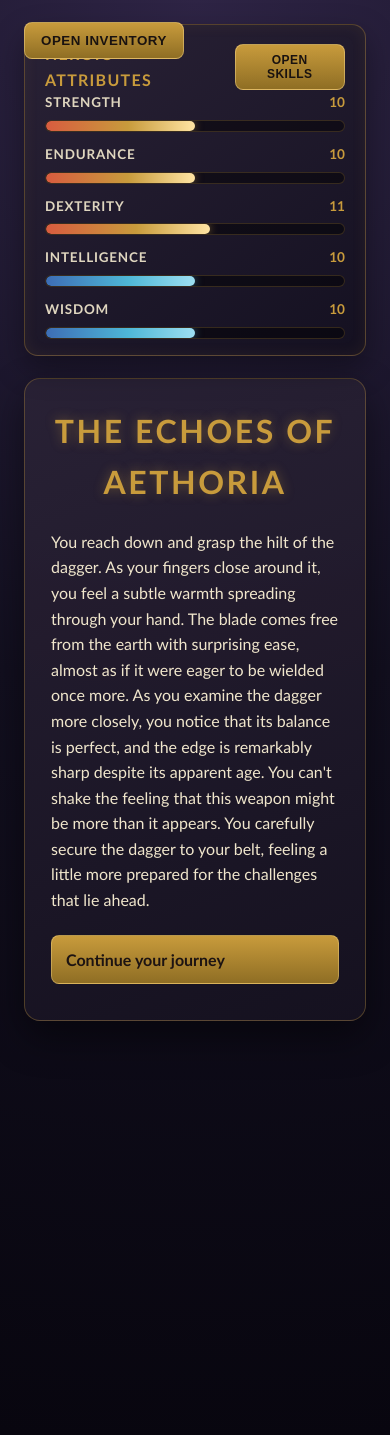
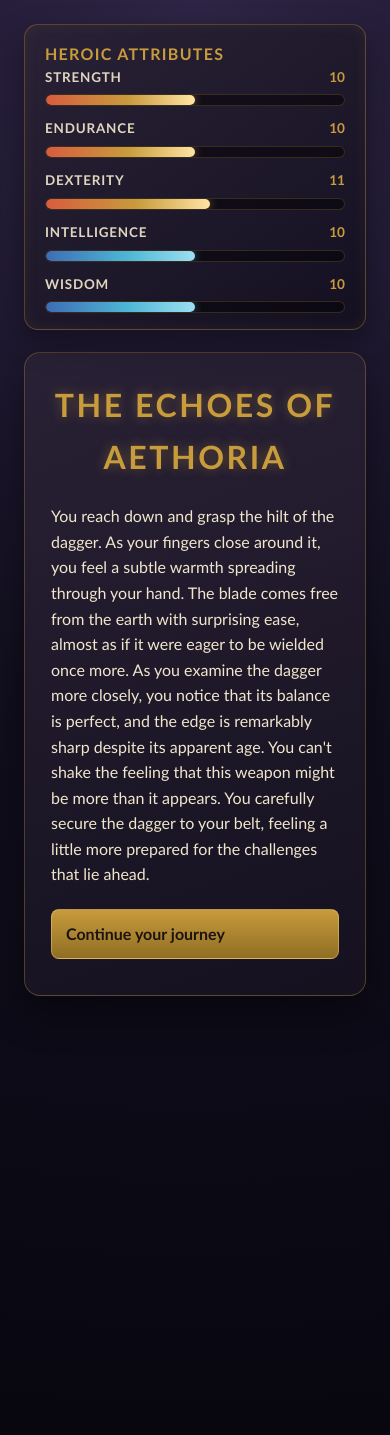
Before and after one commit to jermon/The-Echoes-of-Aethoria, a Jekyll site: the page built from scenes/take_dagger.html, in a window 390 px wide. Built offline with Jekyll 4.4.1, drawn with Linux system fonts in a browser that asks for light colours.

Commit message:
Improve popup UX and replace browser alerts

```diff
--- a/_includes/character_stats.html
+++ b/_includes/character_stats.html
@@ -1,7 +1,6 @@
 <header id="character-stats">
     <div class="character-stats-heading">
         <h2>Heroic Attributes</h2>
-        <button id="open-skills" type="button">Open Skills</button>
     </div>
     <div id="stats-container">
         <div class="stat">
--- a/_includes/inventory_popup.html
+++ b/_includes/inventory_popup.html
@@ -17,7 +17,5 @@
 
         <p id="inventory-message" aria-live="polite"></p>
         <div id="inventory-list"></div>
-        <button id="close-inventory">Close</button>
     </div>
 </div>
-<button id="open-inventory">Open Inventory</button>
--- a/assets/css/main.scss
+++ b/assets/css/main.scss
@@ -180,6 +180,7 @@
 
 .popup-content {
     height: 100%;
+    overflow: hidden;
     background: linear-gradient(180deg, #20182f 0%, #120e1d 100%);
     border-right: 1px solid rgba($rune-gold, 0.35);
     padding: 22px;
@@ -224,41 +225,21 @@
     margin: 0 0 12px;
 }
 
-#open-inventory,
-#close-inventory,
-#open-skills,
-#close-skills {
-    background: linear-gradient(180deg, $rune-gold 0%, $rune-gold-dark 100%);
-    color: #191210;
-    border: 1px solid rgba(#f5d689, 0.5);
-    padding: 10px 16px;
-    cursor: pointer;
-    border-radius: 8px;
-    font-weight: 700;
-    text-transform: uppercase;
-    letter-spacing: 0.04em;
-    transition: filter 0.2s ease;
-
-    &:hover {
-        filter: brightness(1.08);
-    }
-}
-
-#open-inventory {
-    position: fixed;
-    top: 22px;
-    left: 24px;
-    z-index: 220;
-}
-
-#open-skills {
-    position: static;
-    padding: 8px 12px;
-    font-size: 0.75rem;
-}
 
 #skills-tree {
     margin: 14px 0 18px;
+    max-height: calc(100vh - 140px);
+    overflow-y: auto;
+    padding-right: 8px;
+
+    &::-webkit-scrollbar {
+        width: 8px;
+    }
+
+    &::-webkit-scrollbar-thumb {
+        background: rgba($rune-gold, 0.45);
+        border-radius: 999px;
+    }
 
     .skills-list {
         list-style: none;
@@ -307,6 +288,17 @@
         background: rgba(20, 20, 33, 0.72);
         font-weight: 400;
         font-size: 0.86rem;
+        display: flex;
+        align-items: center;
+        justify-content: space-between;
+        gap: 8px;
+    }
+
+    .skill-level {
+        color: $rune-gold;
+        font-size: 0.78rem;
+        font-weight: 700;
+        white-space: nowrap;
     }
 }
 
@@ -351,3 +343,41 @@
         }
     }
 }
+
+
+#game-toast-container {
+    position: fixed;
+    top: 20px;
+    right: 20px;
+    z-index: 500;
+    display: grid;
+    gap: 10px;
+    pointer-events: none;
+}
+
+.game-toast {
+    min-width: 220px;
+    max-width: min(360px, 80vw);
+    padding: 10px 14px;
+    border-radius: 10px;
+    border: 1px solid rgba($rune-gold, 0.28);
+    background: linear-gradient(180deg, rgba(34, 24, 49, 0.97) 0%, rgba(17, 12, 26, 0.97) 100%);
+    color: $parchment;
+    box-shadow: 0 10px 24px rgba(0, 0, 0, 0.35);
+    transform: translateX(120%);
+    opacity: 0;
+    transition: transform 0.34s ease, opacity 0.34s ease;
+}
+
+.game-toast.show {
+    transform: translateX(0);
+    opacity: 1;
+}
+
+.game-toast-success {
+    border-color: rgba($mana, 0.6);
+}
+
+.game-toast-warning {
+    border-color: rgba($ember, 0.55);
+}
--- a/assets/js/game.js
+++ b/assets/js/game.js
@@ -26,22 +26,64 @@
     {
         name: 'Combat',
         branches: [
-            { name: 'Melee', skills: ['Swordplay', 'Shield Bash', 'Riposte'] },
-            { name: 'Ranged', skills: ['Longbow Aim', 'Quick Draw', 'Piercing Shot'] }
+            {
+                name: 'Melee',
+                skills: [
+                    { name: 'Swordplay', level: 4 },
+                    { name: 'Shield Bash', level: 3 },
+                    { name: 'Riposte', level: 2 }
+                ]
+            },
+            {
+                name: 'Ranged',
+                skills: [
+                    { name: 'Longbow Aim', level: 5 },
+                    { name: 'Quick Draw', level: 3 },
+                    { name: 'Piercing Shot', level: 4 }
+                ]
+            }
         ]
     },
     {
         name: 'Survival',
         branches: [
-            { name: 'Tracking', skills: ['Trail Reading', 'Scent Marking', 'Silent Pursuit'] },
-            { name: 'Fieldcraft', skills: ['Camp Setup', 'Foraging', 'Herbal Remedy'] }
+            {
+                name: 'Tracking',
+                skills: [
+                    { name: 'Trail Reading', level: 4 },
+                    { name: 'Scent Marking', level: 2 },
+                    { name: 'Silent Pursuit', level: 3 }
+                ]
+            },
+            {
+                name: 'Fieldcraft',
+                skills: [
+                    { name: 'Camp Setup', level: 4 },
+                    { name: 'Foraging', level: 5 },
+                    { name: 'Herbal Remedy', level: 3 }
+                ]
+            }
         ]
     },
     {
         name: 'Mysticism',
         branches: [
-            { name: 'Runes', skills: ['Glyph Etching', 'Ward Sigils', 'Resonance Binding'] },
-            { name: 'Mind Arts', skills: ['Focus Trance', 'Echo Sense', 'Spirit Lure'] }
+            {
+                name: 'Runes',
+                skills: [
+                    { name: 'Glyph Etching', level: 2 },
+                    { name: 'Ward Sigils', level: 3 },
+                    { name: 'Resonance Binding', level: 1 }
+                ]
+            },
+            {
+                name: 'Mind Arts',
+                skills: [
+                    { name: 'Focus Trance', level: 4 },
+                    { name: 'Echo Sense', level: 5 },
+                    { name: 'Spirit Lure', level: 2 }
+                ]
+            }
         ]
     }
 ];
@@ -104,6 +146,35 @@
     };
 }
 
+function showGlideAlert(message, type = 'info') {
+    const containerId = 'game-toast-container';
+    let container = document.getElementById(containerId);
+
+    if (!container) {
+        container = document.createElement('div');
+        container.id = containerId;
+        container.setAttribute('aria-live', 'polite');
+        container.setAttribute('aria-atomic', 'true');
+        document.body.appendChild(container);
+    }
+
+    const toast = document.createElement('div');
+    toast.className = `game-toast game-toast-${type}`;
+    toast.textContent = message;
+    container.appendChild(toast);
+
+    requestAnimationFrame(() => {
+        toast.classList.add('show');
+    });
+
+    setTimeout(() => {
+        toast.classList.remove('show');
+        setTimeout(() => {
+            toast.remove();
+        }, 340);
+    }, 2500);
+}
+
 function addToInventory(itemName, preferredCompartment = 'back') {
     const itemData = getItemData(itemName);
     const item = { name: itemName, ...itemData };
@@ -120,11 +191,13 @@
 
     if (!fittingCompartment) {
         setInventoryMessage(`No room for ${itemName}. It exceeds space or weight limits.`);
+        showGlideAlert(`No room for ${itemName}.`, 'warning');
         return false;
     }
 
     gameState.inventory[fittingCompartment].push(item);
     setInventoryMessage(`${itemName} added to ${INVENTORY_COMPARTMENTS[fittingCompartment].label}.`);
+    showGlideAlert(`${itemName} added to ${INVENTORY_COMPARTMENTS[fittingCompartment].label}.`, 'success');
     updateInventoryDisplay();
     saveGame();
     return true;
@@ -255,7 +328,16 @@
             branch.skills.forEach(specificSkill => {
                 const specificItem = document.createElement('li');
                 specificItem.className = 'skill-specific';
-                specificItem.textContent = specificSkill;
+
+                const specificName = document.createElement('span');
+                specificName.textContent = specificSkill.name;
+
+                const specificLevel = document.createElement('span');
+                specificLevel.className = 'skill-level';
+                specificLevel.textContent = `Lvl ${specificSkill.level}/6`;
+
+                specificItem.appendChild(specificName);
+                specificItem.appendChild(specificLevel);
                 specificList.appendChild(specificItem);
             });
 
@@ -329,24 +411,44 @@
     }
 }
 
-function setupInventoryPopup() {
-    const openBtn = document.getElementById('open-inventory');
-    const closeBtn = document.getElementById('close-inventory');
-    const popup = document.getElementById('inventory-popup');
-    const addForm = document.getElementById('inventory-add-form');
+function setupEdgePopups() {
+    const inventoryPopup = document.getElementById('inventory-popup');
+    const skillsPopup = document.getElementById('skills-popup');
 
-    openBtn.addEventListener('click', () => {
-        popup.classList.add('show');
-    });
+    if (!inventoryPopup || !skillsPopup) {
+        return;
+    }
 
-    closeBtn.addEventListener('click', () => {
-        popup.classList.remove('show');
+    document.addEventListener('mousemove', event => {
+        const edgeThreshold = 24;
+
+        if (event.clientX <= edgeThreshold) {
+            inventoryPopup.classList.add('show');
+        }
+
+        if (event.clientX >= window.innerWidth - edgeThreshold) {
+            skillsPopup.classList.add('show');
+        }
     });
 
     document.addEventListener('keydown', event => {
         if (event.key === 'Escape') {
-            popup.classList.remove('show');
+            inventoryPopup.classList.remove('show');
+            skillsPopup.classList.remove('show');
         }
+    });
+}
+
+function setupInventoryPopup() {
+    const popup = document.getElementById('inventory-popup');
+    const addForm = document.getElementById('inventory-add-form');
+
+    if (!popup || !addForm) {
+        return;
+    }
+
+    popup.addEventListener('mouseleave', () => {
+        popup.classList.remove('show');
     });
 
     addForm.addEventListener('submit', event => {
@@ -360,32 +462,21 @@
 }
 
 function setupSkillsPopup() {
-    const openBtn = document.getElementById('open-skills');
-    const closeBtn = document.getElementById('close-skills');
     const popup = document.getElementById('skills-popup');
 
-    if (!openBtn || !closeBtn || !popup) {
+    if (!popup) {
         return;
     }
 
-    openBtn.addEventListener('click', () => {
-        popup.classList.add('show');
-    });
-
-    closeBtn.addEventListener('click', () => {
+    popup.addEventListener('mouseleave', () => {
         popup.classList.remove('show');
-    });
-
-    document.addEventListener('keydown', event => {
-        if (event.key === 'Escape') {
-            popup.classList.remove('show');
-        }
     });
 }
 
 document.addEventListener('DOMContentLoaded', function() {
     loadGame();
     handle404();
+    setupEdgePopups();
     setupInventoryPopup();
     setupSkillsPopup();
 
@@ -397,3 +488,5 @@
         });
     });
 });
+
+window.showGlideAlert = showGlideAlert;
--- a/scenes/find_dagger.html
+++ b/scenes/find_dagger.html
@@ -24,7 +24,7 @@
             if (this.textContent.includes('Take the dagger')) {
                 e.preventDefault();
                 addToInventory('Mysterious Dagger');
-                alert('You have added the Mysterious Dagger to your inventory!');
+                showGlideAlert('You have added the Mysterious Dagger to your inventory!', 'success');
                 window.location.href = 'take_dagger.html';
             }
         });
--- a/scenes/leave_dagger.html
+++ b/scenes/leave_dagger.html
@@ -15,6 +15,6 @@
 <script>
 document.addEventListener('DOMContentLoaded', function() {
     modifyStat('wisdom', 1);
-    alert('Your wisdom has increased by 1!');
+    showGlideAlert('Your wisdom has increased by 1!', 'success');
 });
 </script>
--- a/scenes/take_dagger.html
+++ b/scenes/take_dagger.html
@@ -16,6 +16,6 @@
 document.addEventListener('DOMContentLoaded', function() {
     addToInventory("Dagger");
     modifyStat('dexterity', 1);
-    alert('Your dexterity has increased by 1!');
+    showGlideAlert('Your dexterity has increased by 1!', 'success');
 });
 </script>
```
Also changed, not shown: other parts of _includes/character_stats.html (+0 -1 lines).
